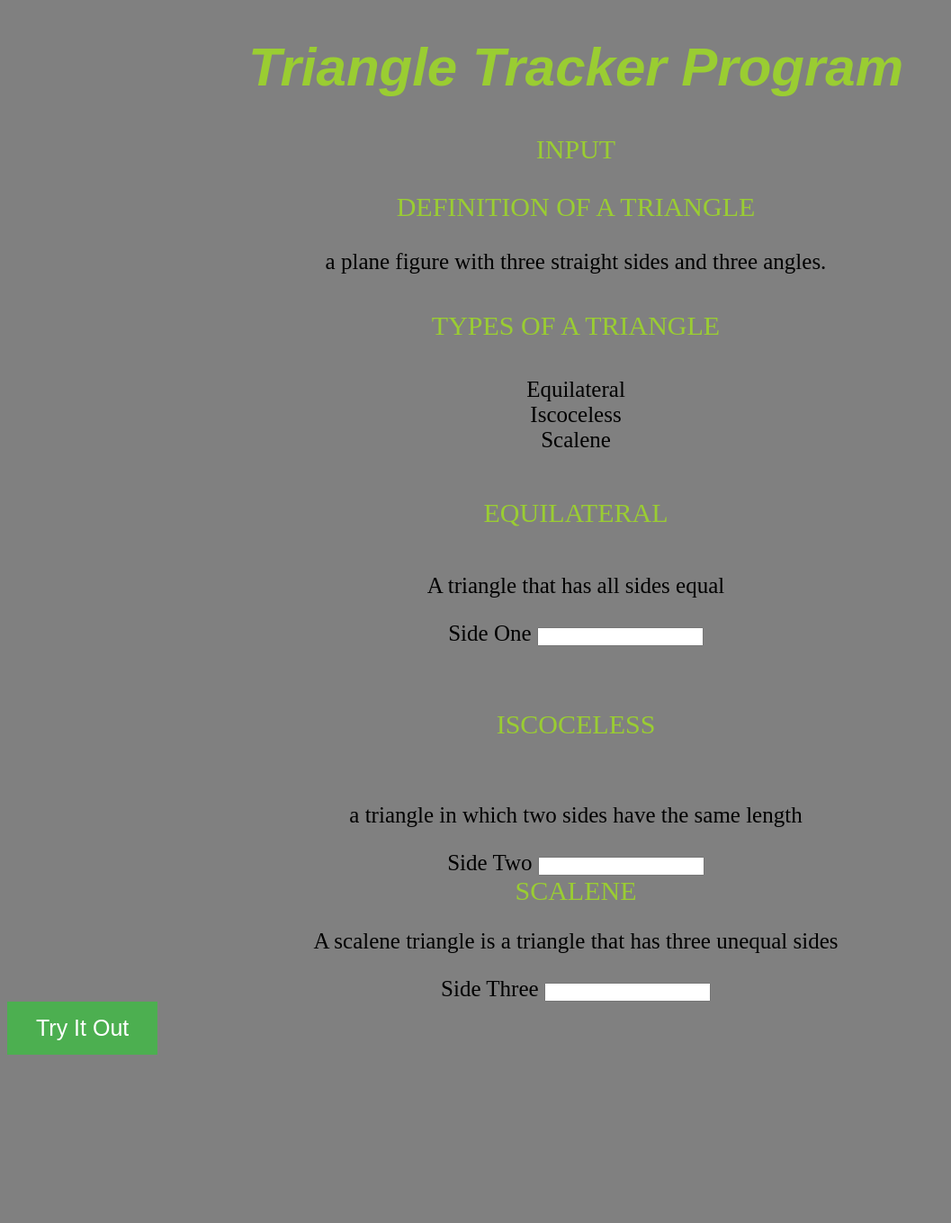
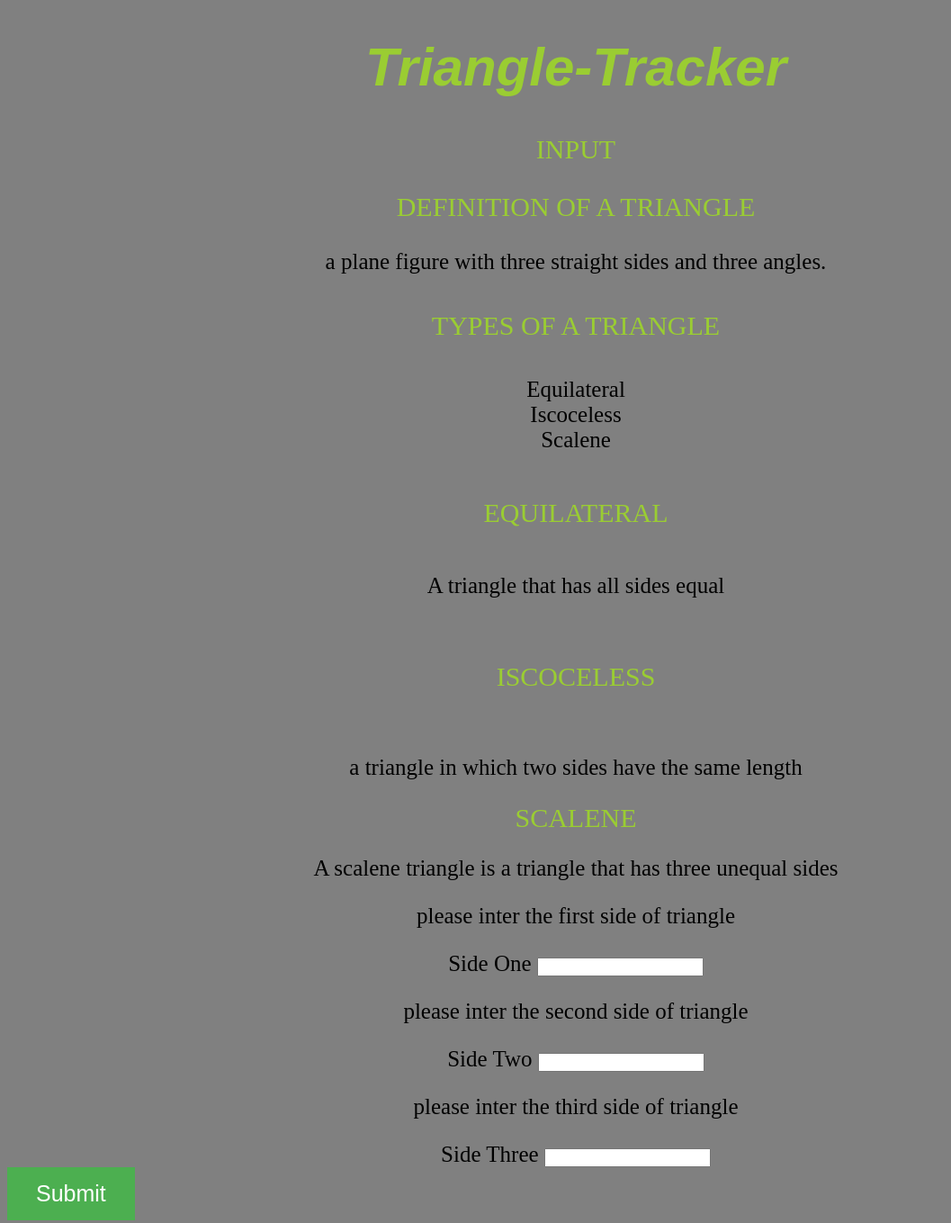
Before and after one commit to munganyinkaclaudette/Triangle-trucker, a plain HTML site: page index.html in a window 1280 px wide. Shown: the whole page at 90% size, without its empty margins (0-1057 px from the left). Before the commit the page ends 1180 px from the top, so only its background shows below. Drawn offline with Linux system fonts and the light colour scheme.

Commit message:
add change into js

```diff
--- a/index.html
+++ b/index.html
@@ -7,7 +7,7 @@
   </head>
   <body>
     <div>
-      <h1>Triangle Tracker Program</h1>
+      <h1>Triangle-Tracker </h1>
       <h2>Input</h2>
 
       <h3>Definition of a triangle</h3>
@@ -16,28 +16,31 @@
         <p>Equilateral<br>Iscoceless<br>Scalene</p>
         <h5>Equilateral</h5>
         <p>A triangle that has all sides equal</p>
+      <h6>Iscoceless</h6>
+        <p>a triangle in which two sides have the same length</p>
+      <h7>Scalene</h7>
+        <p>A scalene triangle is a triangle that has three unequal sides</p>
+        <p>please inter the first side of triangle</p>
         <div class="Triangle">
           <form id="formOne" class="" action="index.html" method="post">
             <div class="form-group">
               <label for="side1">Side One</label>
               <input id="side1" class="form-control" type="number">
-      <h6>Iscoceless</h6>
-        <p>a triangle in which two sides have the same length</p>
+            </div>
+            <p>please inter the second side of triangle</p>
             <div class="form-group">
               <label for="side2">Side Two</label>
               <input id="side2" class="form-control" type="number">
             </div>
-      <h7>Scalene</h7>
-        <p>A scalene triangle is a triangle that has three unequal sides</p>
-        <script src="triangle.js"></script>
+            <p>please inter the third side of triangle</p>
             <div class="form-group">
               <label for="side3">Side Three</label>
               <input id="side3" class="form-control" type="number">
             </div>
-      <script src="triangle.js"></script>
+      <script src="js"></script>
   </div>
   <div class="wrapper">
-    <button type = "button" onclick = "getResult()">Try It Out</button>
+    <button type = "button" onclick = "getResult()">Submit</button>
   </div>
 </div>
 
```
Also changed, not shown: 1 other file. Lines whose indentation alone changed are shown as unchanged.
